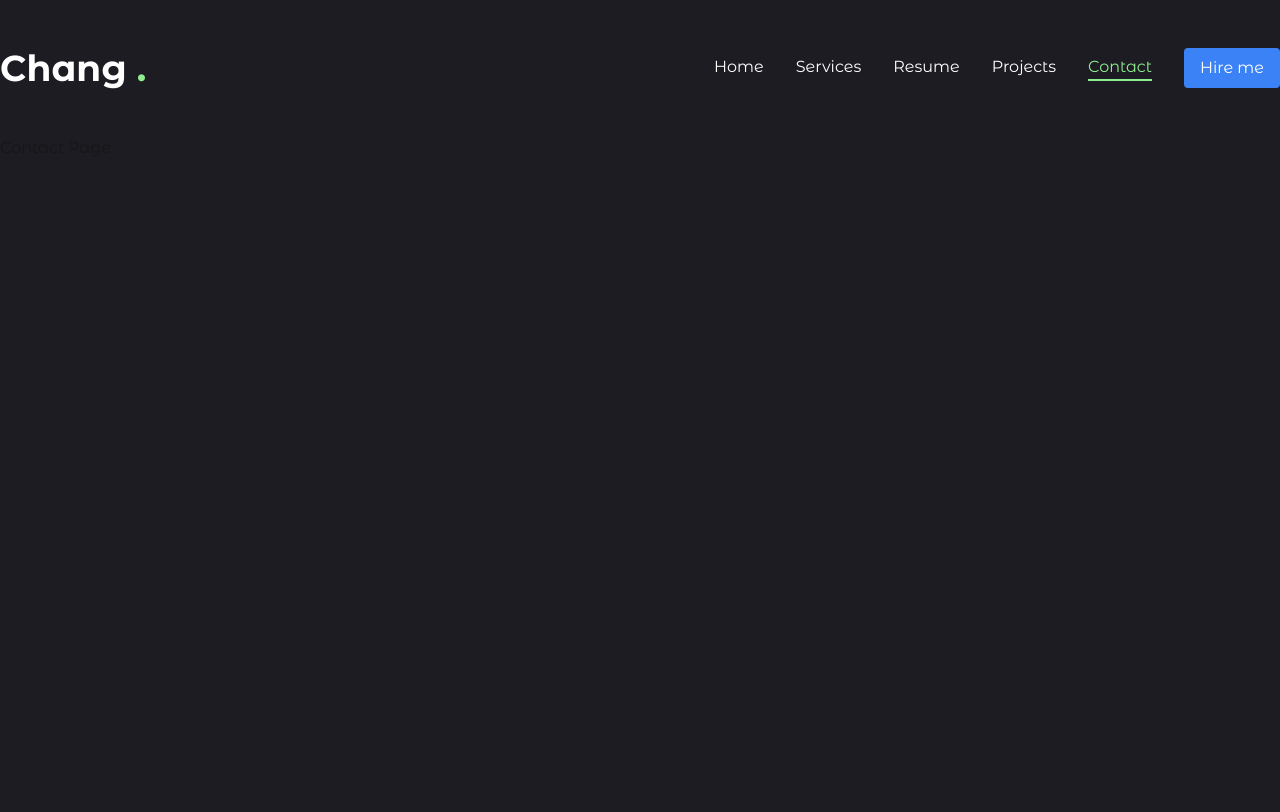
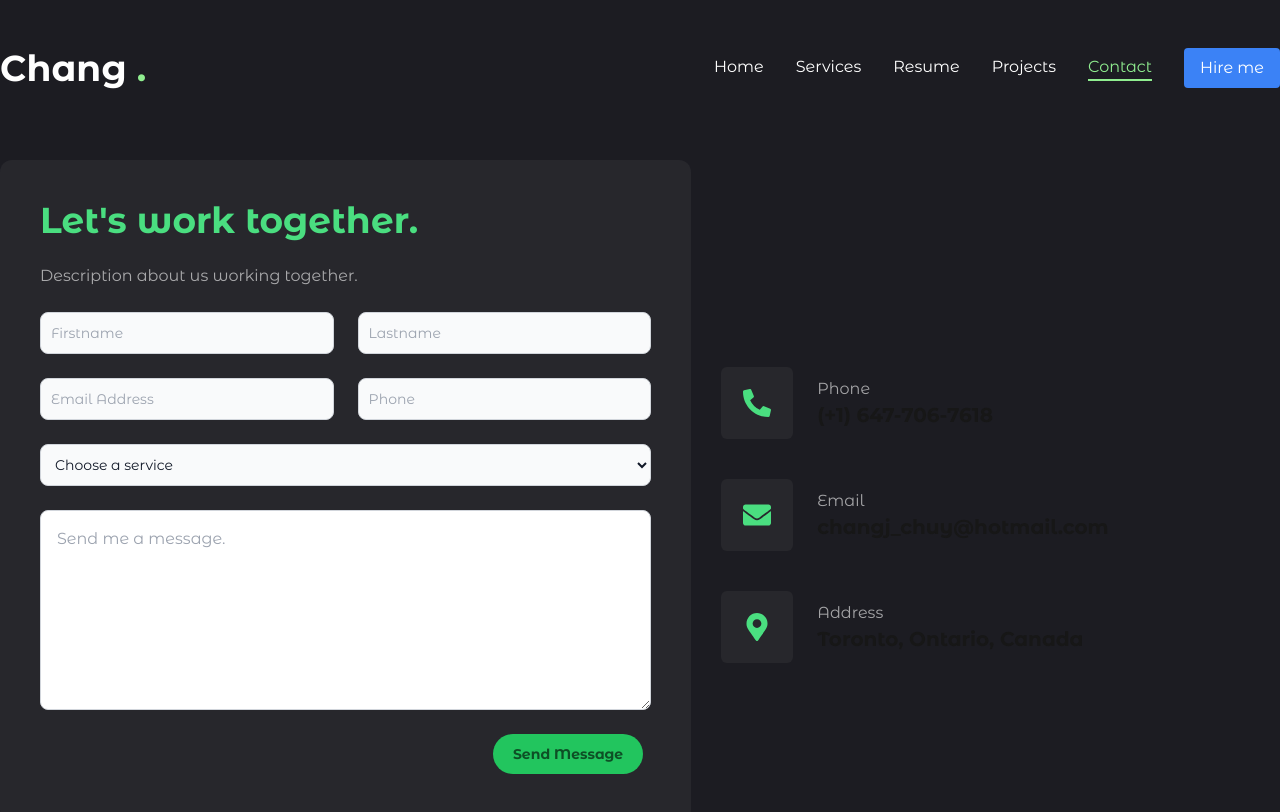
Before and after one commit to ChangChuy/portfolio, a Next.js app in the folder monorepo/frontend/: page /contact in a window 1280 px wide. Shown: the top 812 px of the page. Built offline with nearby package versions, Linux system fonts and the light colour scheme.

Commit message:
finished contact page.

```diff
--- a/monorepo/frontend/src/app/contact/page.tsx
+++ b/monorepo/frontend/src/app/contact/page.tsx
@@ -1,6 +1,90 @@
+"use client"
+
+
+import {FaPhoneAlt, FaEnvelope, FaMapMarkerAlt } from "react-icons/fa"
+import { motion } from "framer-motion";
+import { useState } from "react";
+
+
+const info = [
+
+  {
+    icon: <FaPhoneAlt/>,
+    title: "Phone",
+    description: "(+1) 647-706-7618"
+  },
+  {
+    icon: <FaEnvelope/>,
+    title: "Email",
+    description: "changj_chuy@hotmail.com"
+  },
+  {
+    icon: <FaMapMarkerAlt/>,
+    title: "Address",
+    description: "Toronto, Ontario, Canada"
+  }
+]
+
+
 const Contact = () => {
+
+  const [selected, setSelected] = useState("");
+
+  const handleChange = (e) => {
+    setSelected(e.target.value);
+  };
+
   return (
-    <div>Contact Page.</div>
+    <motion.section initial={{ opacity: 0}} animate={{opacity: 1, transition: {delay: 1.5, duration: 0.4, ease: "easeIn"}}} className="py-6">
+      <div className="container mx-auto">
+        <div className="flex flex-col xl:flex-row gap-[30px]">
+          <div className="xl:w-[54%] order-2 xl:order-none">
+          <form className="flex flex-col gap-6 p-10 bg-[#27272c] rounded-xl">
+            <h3 className="text-4xl text-green-400">
+              Let's work together.
+            </h3>
+            <p className="text-white/60">
+              Description about us working together.
+            </p>
+            <div className="grid grid-cols-1 md:grid-cols-2 gap-6">
+              <input type="firstname" name="firstname" id="firstname" className="bg-gray-50 border border-gray-300 text-gray-900 text-sm rounded-lg focus:ring-primary-600 focus:border-primary-600 block w-full p-2.5 dark:bg-gray-700 dark:border-gray-600 dark:placeholder-gray-400 dark:text-white dark:focus:ring-blue-500 dark:focus:border-blue-500" placeholder="Firstname" required />
+              <input type="lastname" name="lastname" id="lastname" className="bg-gray-50 border border-gray-300 text-gray-900 text-sm rounded-lg focus:ring-primary-600 focus:border-primary-600 block w-full p-2.5 dark:bg-gray-700 dark:border-gray-600 dark:placeholder-gray-400 dark:text-white dark:focus:ring-blue-500 dark:focus:border-blue-500" placeholder="Lastname" required />
+              <input type="email" name="email" id="email" className="bg-gray-50 border border-gray-300 text-gray-900 text-sm rounded-lg focus:ring-primary-600 focus:border-primary-600 block w-full p-2.5 dark:bg-gray-700 dark:border-gray-600 dark:placeholder-gray-400 dark:text-white dark:focus:ring-blue-500 dark:focus:border-blue-500" placeholder="Email Address" required />
+              <input type="phone" name="phone" id="phone" className="bg-gray-50 border border-gray-300 text-gray-900 text-sm rounded-lg focus:ring-primary-600 focus:border-primary-600 block w-full p-2.5 dark:bg-gray-700 dark:border-gray-600 dark:placeholder-gray-400 dark:text-white dark:focus:ring-blue-500 dark:focus:border-blue-500" placeholder="Phone" required />
+            </div>
+            <select className="bg-gray-50 border border-gray-300 text-gray-900 text-sm rounded-lg focus:ring-primary-600 focus:border-primary-600 block w-full p-2.5 dark:bg-gray-700 dark:border-gray-600 dark:placeholder-gray-400 dark:text-white dark:focus:ring-blue-500 dark:focus:border-blue-500">
+              <option defaultValue="Choose a service">Choose a service</option>
+              <option value="Web">Web Development</option>
+              <option value="UI/UX">UI/UX design</option>
+              <option value="DB">Database</option>
+              <option value="Server">Server</option>
+            </select>
+            <textarea className="h-[200px] p-4 border border-gray-300 rounded-lg" placeholder="Send me a message."/>
+            <div className="flex justify-end">
+              <button type="button" className="text-black/60 bg-green-500 font-bold hover:bg-green-400 rounded-full text-sm px-5 py-2.5 text-center me-2 mb-2 ">Send Message</button>
+            </div>
+          </form>
+        </div>
+        <div className="flex-1 flex items-center xl:justify-start order-1 xl:order-none mb-8 xl:mb-0 mt-12">
+          <ul className="flex flex-col gap-10">
+            {info.map((item, index) => {
+              return (
+                <li key={index} className="flex items-center gap-6">
+                  <div className="w-[52px] h-[52px] xl:w-[72px] xl:h-[72px] bg-[#27272c] text-green-400 rounded-md flex items-center justify-center">
+                    <div className="text-[28px]">{item.icon}</div>
+                  </div>
+                  <div className="flex-1">
+                    <p className="text-white/60">{item.title}</p>
+                    <h3 className="text-xl">{item.description}</h3>
+                  </div>
+                </li>
+              )
+            })}
+          </ul>
+        </div>
+        </div>
+      </div>
+    </motion.section>
   )
 }
 
```
